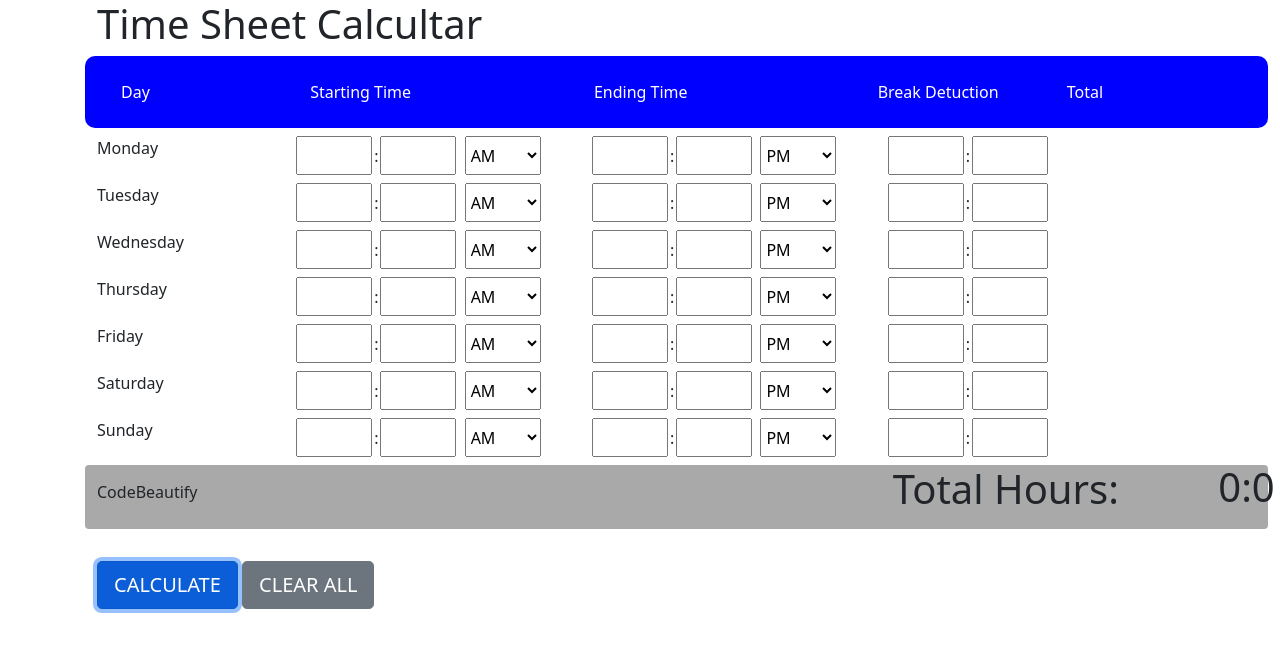
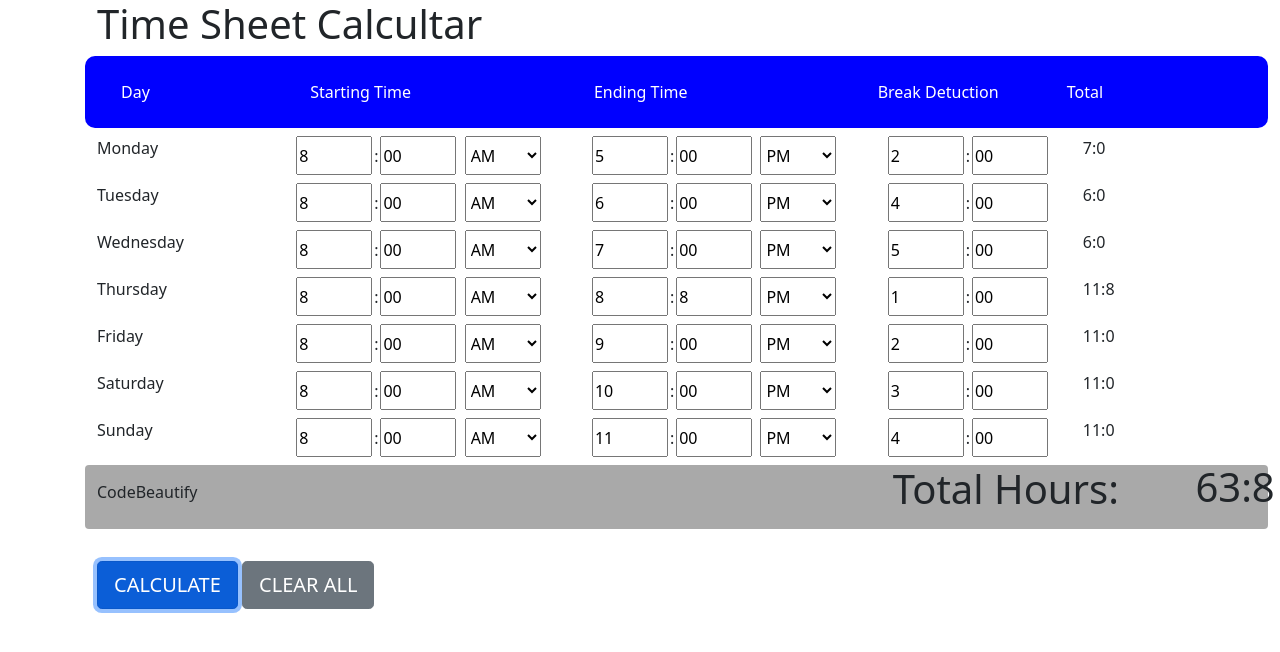
Before and after one commit to surajbca/timesheet-calc, a plain HTML site: page index.html in a window 1280 px wide. Both pictures are taken after a click on the button "CALCULATE". Drawn offline with nearby package versions, Linux system fonts and the light colour scheme.

Commit message:
added condition

```diff
--- a/index.html
+++ b/index.html
@@ -21,122 +21,122 @@
         </div>
         <div class="row my-2">
             <div class="col-2">Monday</div>
-            <div class="col-3"><input type="text" class="num" id="input1"/>:<input type="text" class="num" id="input2"/>
+            <div class="col-3"><input type="text" class="num" id="input1" value="8"/>:<input type="text" class="num" id="input2" value="00"/>
                 <select class="select" id="select1">
                     <option selected>AM</option>
                     <option>PM</option>
                 </select>
             </div>
-            <div class="col-3"><input type="number" class="num" id="input3"/>:<input type="text" class="num" id="input4"/>
+            <div class="col-3"><input type="number" class="num" id="input3" value="5"/>:<input type="text" class="num" id="input4" value="00"/>
                 <select class="select" id="select2">
                     <option >AM</option>
                     <option selected>PM</option>
                     </select>
             </div>
-            <div class="col-2"><input type="number" class="num" id="input5"/>:<input type="text" class="num" id="input6"/></div>
+            <div class="col-2"><input type="number" class="num" id="input5" value="2"/>:<input type="text" class="num" id="input6" value="00"/></div>
             <div class="col-2" id="total1"></div>
         </div>
         <div class="row my-2">
             <div class="col-2">Tuesday</div>
-            <div class="col-3"><input type="number" class="num" id="input7"/>:<input type="text" class="num" id="input8"/>
+            <div class="col-3"><input type="number" class="num" id="input7" value="8"/>:<input type="text" class="num" id="input8" value="00"/>
             <select class="select" id="select3">
                 <option selected>AM</option>
                     <option >PM</option>
                     </select>
             </div>
-            <div class="col-3"><input type="number" class="num" id="input9"/>:<input type="text" class="num" id="input10"/>
+            <div class="col-3"><input type="number" class="num" id="input9" value="6"/>:<input type="text" class="num" id="input10" value="00"/>
                 <select class="select" id="select4">
                     <option >AM</option>
                     <option selected>PM</option>
                     </select>
             </div>
-            <div class="col-2"><input type="number" class="num" id="input11"/>:<input type="text" class="num" id="input12"/>
+            <div class="col-2"><input type="number" class="num" id="input11" value="4"/>:<input type="text" class="num" id="input12" value="00"/>
             </div>
             <div class="col-2" id="total2"></div>
         </div>
         <div class="row my-2">
             <div class="col-2">Wednesday</div>
-            <div class="col-3"><input type="number" class="num" id="input13"/>:<input type="text" class="num" id="input14"/>
+            <div class="col-3"><input type="number" class="num" id="input13" value="8"/>:<input type="text" class="num" id="input14" value="00"/>
                 <select class="select" id="select5">
                     <option selected>AM</option>
                     <option>PM</option>
                     </select>
             </div>
-            <div class="col-3"><input type="number" class="num" id="input15"/>:<input type="text" class="num" id="input16"/>
+            <div class="col-3"><input type="number" class="num" id="input15" value="7"/>:<input type="text" class="num" id="input16" value="00"/>
                 <select class="select" id="select6">
                     <option >AM</option>
                     <option selected>PM</option>
                     </select>
             </div>
-            <div class="col-2"><input type="number" class="num" id="input17"/>:<input type="text" class="num" id="input18"/></div>
+            <div class="col-2"><input type="number" class="num" id="input17" value="5"/>:<input type="text" class="num" id="input18" value="00"/></div>
             <div class="col-2" id="total3"> </div>
         </div>
         <div class="row my-2">
             <div class="col-2">Thursday</div>
-            <div class="col-3"><input type="number" class="num" id="input19"/>:<input type="text" class="num" id="input20"/>
+            <div class="col-3"><input type="number" class="num" id="input19" value="8"/>:<input type="text" class="num" id="input20" value="00"/>
                 <select class="select" id="select7">
                     <option selected>AM</option>
                     <option>PM</option>
                     </select>
             </div>
-            <div class="col-3"><input type="number" class="num" id="input21"/>:<input type="text" class="num" id="input22"/>
+            <div class="col-3"><input type="number" class="num" id="input21" value="8"/>:<input type="text" class="num" id="input22" value="8"/>
                 <select class="select" id="select8">
                     <option >AM</option>
                     <option selected>PM</option>
                     </select>
             </div>
-            <div class="col-2"><input type="number" class="num" id="input23"/>:<input type="text" class="num" id="input24"/></div>
+            <div class="col-2"><input type="number" class="num" id="input23" value="1"/>:<input type="text" class="num" id="input24" value="00"/></div>
             <div class="col-2" id="total4"> </div>
         </div>
         <div class="row my-2">
             <div class="col-2">Friday</div>
-            <div class="col-3"><input type="number" class="num" id="input25"/>:<input type="text" class="num" id="input26"/>
+            <div class="col-3"><input type="number" class="num" id="input25" value="8"/>:<input type="text" class="num" id="input26" value="00"/>
                 <select class="select" id="select9">
                     <option selected>AM</option>
                     <option>PM</option>
                 </select>
             </div>
-            <div class="col-3"><input type="number" class="num" id="input27"/>:<input type="text" class="num" id="input28"/>
+            <div class="col-3"><input type="number" class="num" id="input27" value="9"/>:<input type="text" class="num" id="input28" value="00"/>
                 <select class="select" id="select10">
                     <option >AM</option>
                     <option selected>PM</option>
                     </select>
             </div>
-            <div class="col-2"><input type="number" class="num" id="input29"/>:<input type="text" class="num" id="input30"/></div>
+            <div class="col-2"><input type="number" class="num" id="input29" value="2"/>:<input type="text" class="num" id="input30" value="00"/></div>
             <div class="col-2" id="total5"> </div>
         </div>
         <div class="row my-2">
             <div class="col-2">Saturday</div>
-            <div class="col-3"><input type="number" class="num" id="input31"/>:<input type="text" class="num" id="input32"/>
+            <div class="col-3"><input type="number" class="num" id="input31" value="8"/>:<input type="text" class="num" id="input32" value="00"/>
                 <select class="select" id="select11">
                     <option selected>AM</option>
                     <option>PM</option>
                     </select>
             </div>
-            <div class="col-3"><input type="number" class="num" id="input33"/>:<input type="text" class="num" id="input34"/>
+            <div class="col-3"><input type="number" class="num" id="input33" value="10"/>:<input type="text" class="num" id="input34" value="00"/>
                 <select class="select" id="select12">
                     <option>AM</option>
                     <option selected>PM</option>
                     </select>
             </div>
-            <div class="col-2"><input type="number" class="num" id="input35"/>:<input type="text" class="num" id="input36"/></div>
+            <div class="col-2"><input type="number" class="num" id="input35" value="3"/>:<input type="text" class="num" id="input36" value="00"/></div>
             <div class="col-2" id="total6"> </div>
         </div>
         <div class="row">
             <div class="col-2">Sunday</div>
-            <div class="col-3"><input type="number" class="num" id="input37"/>:<input type="text" class="num" id="input38"/>
+            <div class="col-3"><input type="number" class="num" id="input37" value="8"/>:<input type="text" class="num" id="input38" value="00"/>
                 <select class="select" id="select13">
                     <option selected>AM</option>
                     <option>PM</option>
                     </select>
             </div>
-            <div class="col-3"><input type="number" class="num" id="input39"/>:<input type="text" class="num" id="input40"/>
+            <div class="col-3"><input type="number" class="num" id="input39" value="11"/>:<input type="text" class="num" id="input40" value="00"/>
                 <select class="select" id="select14">
                     <option >AM</option>
                     <option selected>PM</option>
                     </select>
             </div>
-            <div class="col-2"><input type="number" class="num" id="input41"/>:<input type="text" class="num" id="input42"/></div>
+            <div class="col-2"><input type="number" class="num" id="input41" value="4"/>:<input type="text" class="num" id="input42" value="00"/></div>
             <div class="col-2"id="total7"> </div>
         </div>
         <div class="row mycolor">
@@ -177,8 +177,12 @@
                 let breakHrId = "input"+ (5 + 6*i);
                 let breakMinId = "input" + (6 + 6*i);
                 let totalId = "total" + (i + 1);
-                console.log("startHrId : " + starthrId + " endHrId : " + endHrId + " startMinId : " + startMinId +  " endMinId : " +
-                    endMinId + " breakHrId : "+ breakHrId + " breakMinId "+ breakMinId + " total id : "+ totalId);
+
+                let select1Id = "select" +(2*i+ 1);
+                let select2Id = "select" + (2*i + 2);
+
+                // console.log("startHrId : " + starthrId + " endHrId : " + endHrId + " startMinId : " + startMinId +  " endMinId : " +
+                //     endMinId + " breakHrId : "+ breakHrId + " breakMinId "+ breakMinId + " total id : "+ totalId);
 
                 let startHr = Number(document.getElementById(starthrId).value ?? 0);
                 let startMin = Number(document.getElementById(startMinId).value ?? 0);
@@ -186,14 +190,35 @@
                 let endMin = Number(document.getElementById(endMinId).value ?? 0);
                 let breakHr = Number(document.getElementById(breakHrId).value ?? 0);
                 let breakMin = Number(document.getElementById(breakMinId).value ?? 0);
+                let select1Value = document.getElementById(select1Id).value ?? '';
+                let select2Value = document.getElementById(select2Id).value ?? '';
 
+                if(startHr < 0 || startMin < 0 || endHr < 0 || endMin < 0 || breakHr < 0 || breakMin < 0){
+                    alert("Please enter a +ve and valid number : ")
+                    document.getElementById(totalId).innerHTML = 0;
+                    break;
+                }
+
+                if(select1Value == select2Value && startHr > endHr){
+                        alert("Start Time should be less than End Time");
+                        document.getElementById(totalId).innerHTML = 0;
+                        break;
+                }
                 if(startHr == '' && startMin == '' && endHr == '' && endMin == '' && breakHr == '' && breakMin == ''){
                     continue;
                 }
 
-                console.log("startHr : "+ startHr +  " startMin : "+ startMin + " endHr : "+ endHr+  " endMin : "+ endMin+
-                 " breakHr :" + breakHr +  " breakMin : "+ breakMin)
+                // console.log("startHr : "+ startHr +  " startMin : "+ startMin + " endHr : "+ endHr+  " endMin : "+ endMin+
+                //  " breakHr :" + breakHr +  " breakMin : "+ breakMin)
 
+
+                if(select1Value != select2Value){
+
+                    endHr = endHr + 12;
+                }
+                else{
+
+                }
                 // minute part  and hr part
                 if(startMin > endMin){
                     totalMin = endMin + 60 - startMin;
@@ -210,20 +235,27 @@
                     totalHr = endHr - startHr;
                 }
 
+                // break time should not be greater than total time
 
                 // total min/hr to break
-                if(totalMin > breakMin){
-                    totalMin = breakMin + 60 - totalMin;
-                    breakHr = breakHr - 1;
+                if(totalMin < breakMin){
+                    totalMin = totalMin + 60 - breakMin;
+                    totalHr = totalHr - 1;
                 }
                 else{
-                    totalMin = breakMin - totalMin;
+                    totalMin = totalMin - breakMin;
                 }
                 totalHr = totalHr - breakHr;
 
                 if(totalMin > 60 ){
                     totalHr = totalHr + totalMin / 60;
                     totalMin = totalMin % 60;
+                }
+                if(totalHr <= 0){
+                    alert('break time should be less that different of start time and end time');
+                    document.getElementById(totalId).innerHTML = 0;
+                    document.getElementById(breakHrId).value = 0;
+                    break;
                 }
                 let displayTotalValue = totalHr + ':' + totalMin;
                 // console.log('total hr : '+ totalHr + " total min : " + totalMin);
```
